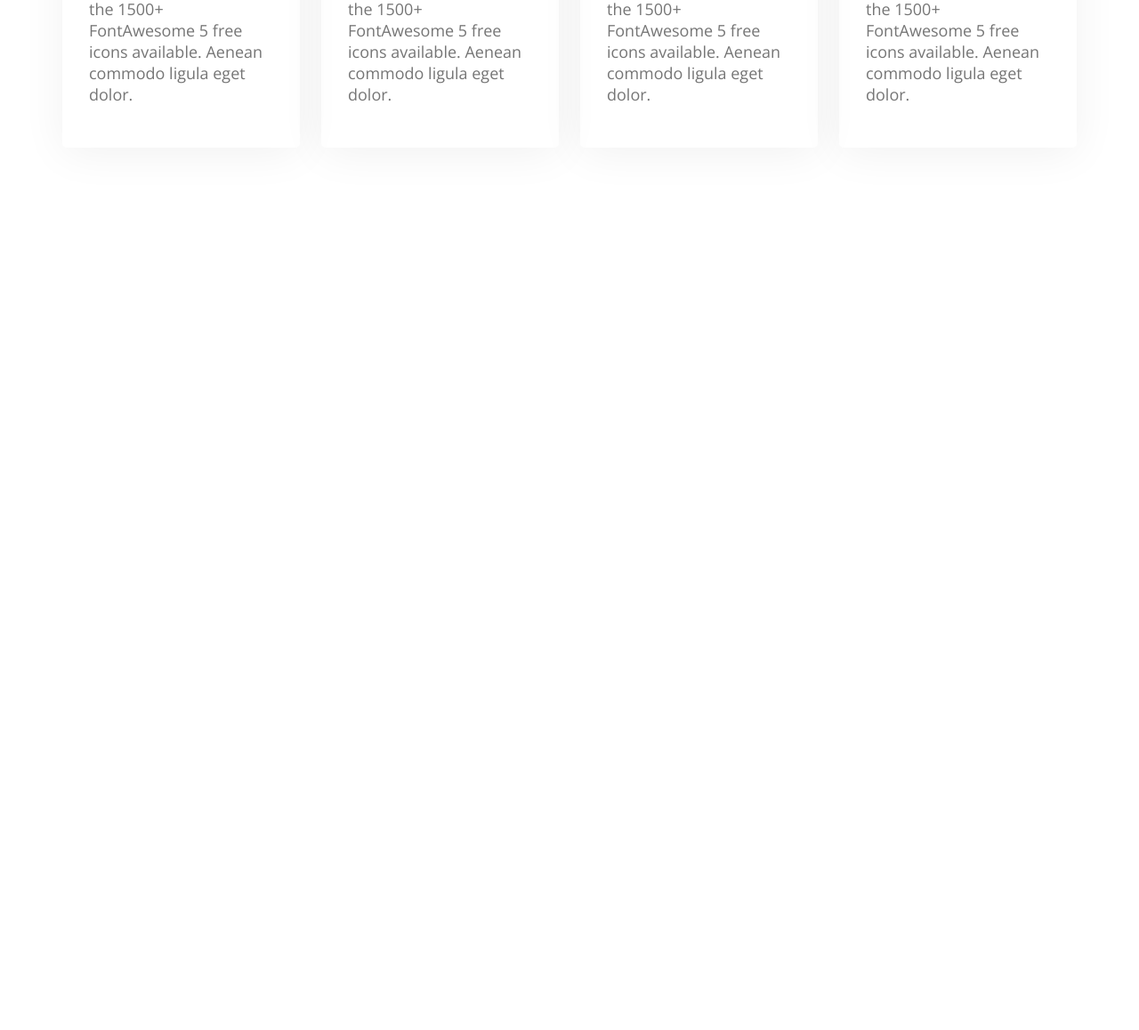
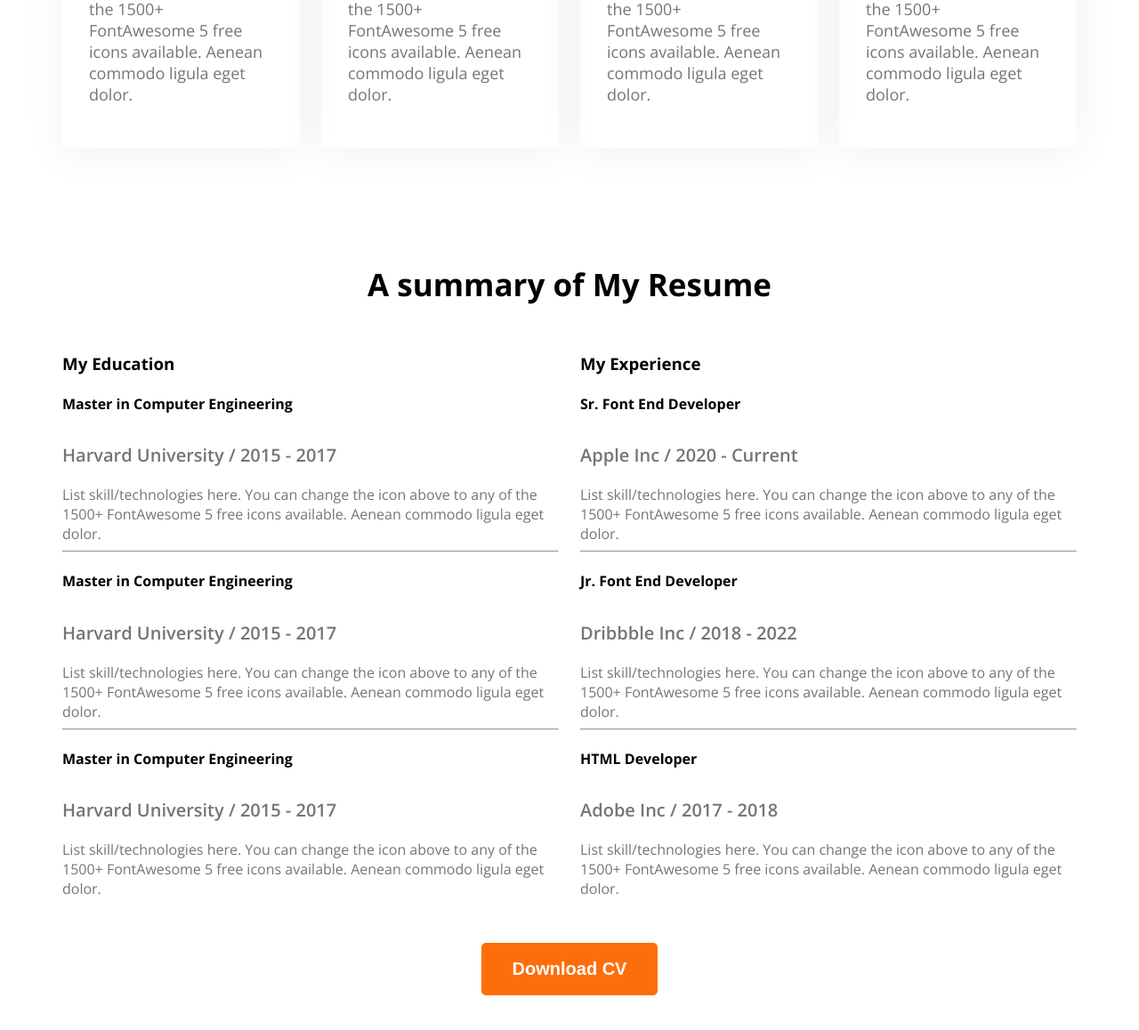
Before and after one commit to HasanV17/new-web-development-portfolio, a plain HTML site: page index.html in a window 1280 px wide. Shown: the part 2061-3219 px from the top of the page at 89% size. Before the commit the page ends 2357 px from the top, so only its background shows below. Drawn offline with nearby package versions, Linux system fonts and the light colour scheme.

Commit message:
added resume section

```diff
--- a/index.html
+++ b/index.html
@@ -59,7 +59,7 @@
         </section>
 <section class="skills">
     <h3 class="section-title text-center">What I do</h3>
-    <p class="section-description text-center">I have more than 10 years experience building software for clients all over the world. Below is a quick overview of my main technical skill sets and technologies i use. Want to find out more about my experience? Check out my online resume and project portfolio.</p>
+    <p class="section-description text-center">I have more than 10 years experience building software for clients all over the world. Below is a quick overview of my main technical skill sets and technologies i use. Want to find out more about my experience? Check out my online resume and project portfolio.</style></p>
     <div class="skills-container">
         <div class="skill">
             <img src="images/icons/js.png" alt="">
@@ -84,6 +84,60 @@
     </div>
 
 </section>
+<section class="resume">
+    <h3 class="resume-title text-center">A summary of My Resume</h3>
+    <div class="resume-container">
+        <div class="resume-column">
+            <h3 class="resume-column-title">My Education</h3>
+            <div class="experience">
+                <h4 class="experience-title">Master in Computer Engineering</h4>
+                <h5 class="experience-sub-title">Harvard University / 2015 - 2017</h5>
+                <div class="experience-description">List skill/technologies here. You can change the icon above
+to any of the 1500+ FontAwesome 5 free icons available. Aenean commodo ligula eget dolor.</div>
+            </div>
+            <hr>
+            <div class="experience">
+                <h4 class="experience-title">Master in Computer Engineering</h4>
+                <h5 class="experience-sub-title">Harvard University / 2015 - 2017</h5>
+                <div class="experience-description">List skill/technologies here. You can change the icon above
+to any of the 1500+ FontAwesome 5 free icons available. Aenean commodo ligula eget dolor.</div>
+            </div>
+            <hr>
+            <div class="experience">
+                <h4 class="experience-title">Master in Computer Engineering</h4>
+                <h5 class="experience-sub-title">Harvard University / 2015 - 2017</h5>
+                <div class="experience-description">List skill/technologies here. You can change the icon above
+to any of the 1500+ FontAwesome 5 free icons available. Aenean commodo ligula eget dolor.</div>
+            </div>
+        </div>
+        <div class="resume-column">
+            <h3 class="resume-column-title">My Experience</h3>
+            <div class="experience">
+                <h4 class="experience-title">Sr. Font End Developer</h4>
+                <h5 class="experience-sub-title">Apple Inc / 2020 - Current</h5>
+                <div class="experience-description">List skill/technologies here. You can change the icon above
+to any of the 1500+ FontAwesome 5 free icons available. Aenean commodo ligula eget dolor.</div>
+<hr>
+            </div>
+            <div class="experience">
+                <h4 class="experience-title">Jr. Font End Developer</h4>
+                <h5 class="experience-sub-title">Dribbble Inc / 2018 - 2022</h5>
+                <div class="experience-description">List skill/technologies here. You can change the icon above
+to any of the 1500+ FontAwesome 5 free icons available. Aenean commodo ligula eget dolor.</div>
+<hr>
+            </div>
+            <div class="experience">
+                <h4 class="experience-title">HTML Developer</h4>
+                <h5 class="experience-sub-title">Adobe Inc / 2017 - 2018</h5>
+                <div class="experience-description">List skill/technologies here. You can change the icon above
+to any of the 1500+ FontAwesome 5 free icons available. Aenean commodo ligula eget dolor.</div>
+            </div>
+        </div>
+    </div>
+<div class="text-center resume-download-cv">
+    <button class="btn-color">Download CV</button>
+</div>
+</section>
     </main>
     <footer>
 
--- a/style/style.css
+++ b/style/style.css
@@ -69,6 +69,7 @@ nav ul{
   display: flex;
   align-items: center;
 }
+
 /* banner styles */
 .banner{
   display: flex;
@@ -126,3 +127,23 @@ main section{
   border-radius: 5px;
   box-shadow: 0px 6px 50px 0px rgba(0, 0, 0, 0.06);
 }
+/* resume style */
+.resume-container{
+  display: flex;
+  gap: 24px;
+}
+.resume-title{
+  font-size: 35px;
+  font-weight: bold;
+}
+.resume-download-cv{
+  margin-top: 50px;
+}
+.experience-sub-title{
+  font-size: 20px;
+  font-weight: 600;
+  margin-bottom: 20px;
+}
+.experience-description, .experience-sub-title{
+  color: rgba(117, 117, 117, 1);
+}
```
